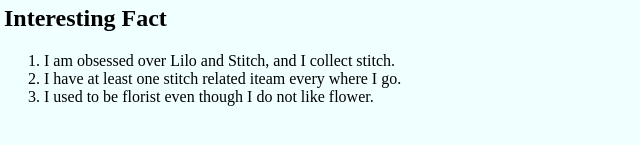
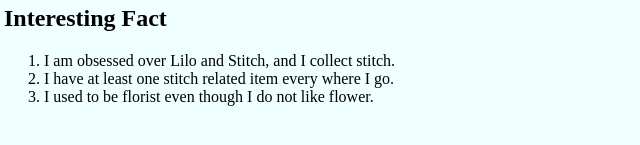
Before and after one commit to tt400/homework4, a plain HTML site: page index.html in a window 1280 px wide. Shown: the part 131-276 px from the top of the page, 4-644 px from the left. Drawn offline with Linux system fonts and the light colour scheme.

Commit message:
Update index.html

```diff
--- a/index.html
+++ b/index.html
@@ -12,7 +12,7 @@
         <strong><h2>Interesting Fact</h2></strong>
         <ol>
             <li>I am obsessed over Lilo and Stitch, and I collect stitch.</li>
-            <li>I have at least one stitch related iteam every where I go.</li>
+            <li>I have at least one stitch related item every where I go.</li>
             <li>I used to be florist even though I do not like flower.</li>
         </ol>
 
```
